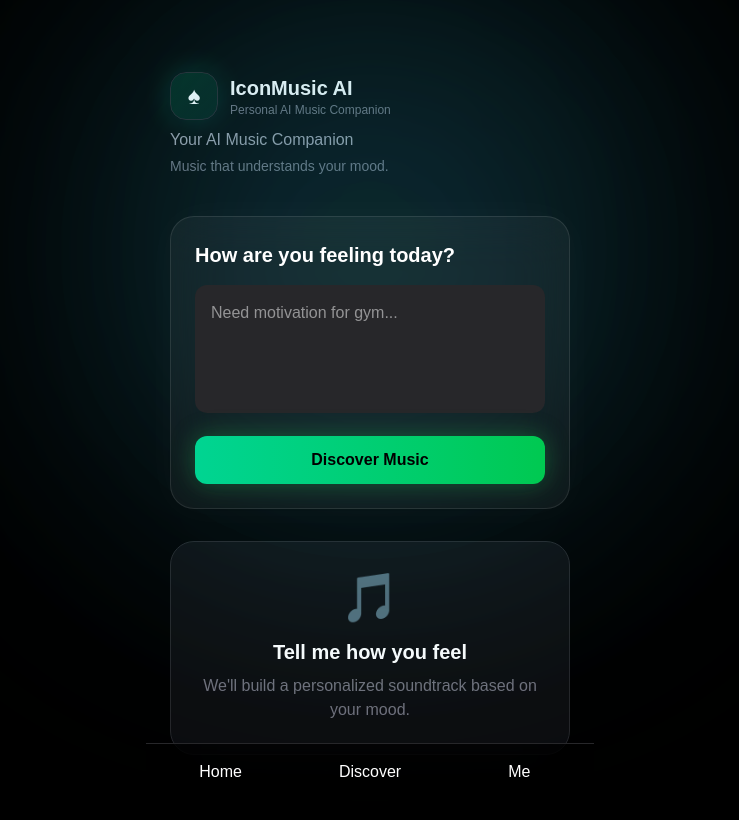
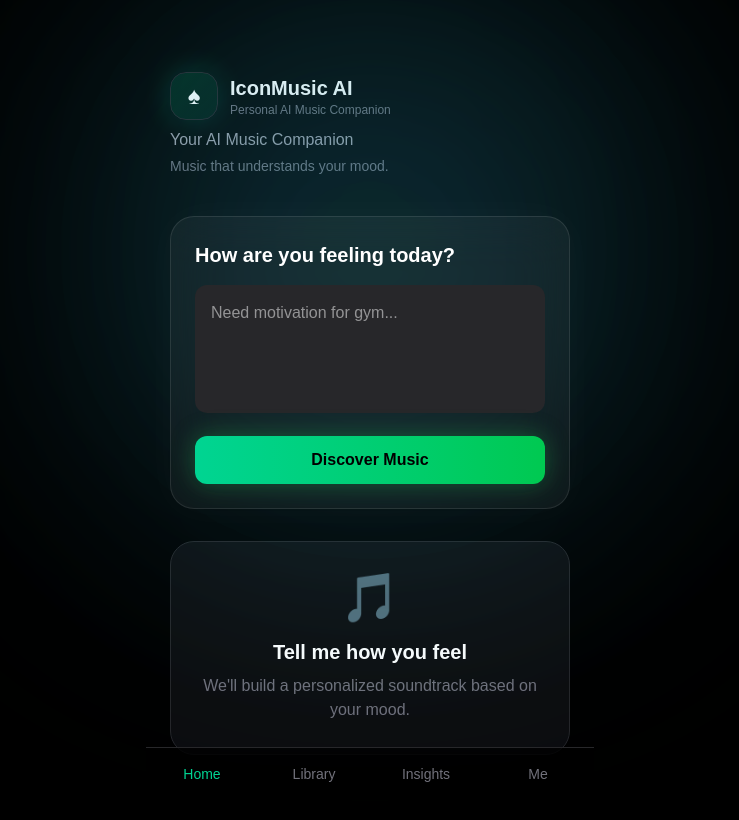
Before and after one commit to shubhbeniwal/iconmusic-ai, a Next.js app in the folder frontend/: page / in a window 1280 px wide. Shown: the top 820 px of the page, without its empty margins (270-1009 px from the left). Built offline with nearby package versions, Linux system fonts and the light colour scheme; no server answers.

Commit message:
Updated Bottom Nav

```diff
--- /dev/null
+++ b/frontend/src/app/home/page.tsx
@@ -0,0 +1,13 @@
+export default function Page() {
+
+    return (
+
+      <main className="p-6 text-white">
+
+        Home
+
+      </main>
+
+    )
+
+  }
--- /dev/null
+++ b/frontend/src/app/insights/page.tsx
@@ -0,0 +1,13 @@
+export default function Page() {
+
+    return (
+
+      <main className="p-6 text-white">
+
+        Insights
+
+      </main>
+
+    )
+
+  }
--- /dev/null
+++ b/frontend/src/app/library/page.tsx
@@ -0,0 +1,13 @@
+export default function Page() {
+
+    return (
+
+      <main className="p-6 text-white">
+
+        Library
+
+      </main>
+
+    )
+
+  }
--- /dev/null
+++ b/frontend/src/app/me/page.tsx
@@ -0,0 +1,13 @@
+export default function Page() {
+
+    return (
+
+      <main className="p-6 text-white">
+
+        Me
+
+      </main>
+
+    )
+
+  }
--- a/frontend/src/components/BottomNav.tsx
+++ b/frontend/src/components/BottomNav.tsx
@@ -1,53 +1,127 @@
+"use client"
+
+import Link from "next/link"
+import { usePathname } from "next/navigation"
 import { motion } from "framer-motion"
 
+const navItems = [
+
+  {
+    label: "Home",
+    href: "/"
+  },
+
+  {
+    label: "Library",
+    href: "/library"
+  },
+
+  {
+    label: "Insights",
+    href: "/insights"
+  },
+
+  {
+    label: "Me",
+    href: "/me"
+  }
+
+]
+
 export default function BottomNav() {
+
+  const pathname = usePathname()
+
   return (
-    <div className="fixed bottom-0 left-0 right-0">
 
-      <div className="max-w-md mx-auto bg-black/60 backdrop-blur-xl border-white/10 border-t border-zinc-800">
+    <div className="fixed bottom-0 left-0 right-0 z-50">
 
-        <div className="grid grid-cols-3 text-center py-4">
+      <div
+        className="
+        max-w-md
+        mx-auto
+        bg-black/60
+        backdrop-blur-xl
+        border-white/10
+        border-t
+        border-zinc-800
+        "
+      >
 
-          <motion.button
+        <div
+          className="
+          grid
+          grid-cols-4
+          text-center
+          py-4
+          "
+        >
 
-            whileTap={{
-              scale: 0.9
-            }}
+          {
 
-          >
+            navItems.map(
 
-            Home
+              (item) => {
 
-          </motion.button>
+                const active =
 
-          <motion.button
+                  pathname === item.href
 
-            whileTap={{
-              scale: 0.9
-            }}
+                return (
 
-          >
+                  <Link
 
-            Discover
+                    key={item.href}
 
-          </motion.button>
+                    href={item.href}
 
-          <motion.button
+                  >
 
-            whileTap={{
-              scale: 0.9
-            }}
+                    <motion.div
 
-          >
+                      whileTap={{
+                        scale: 0.9
+                      }}
 
-            Me
+                      className={`
+                        flex
+                        flex-col
+                        items-center
+                        justify-center
+                        text-sm
+                        transition-all
+                        duration-300
 
-          </motion.button>
+                        ${
+                          active
+
+                          ? "text-emerald-400"
+
+                          : "text-zinc-500"
+                        }
+                      `}
+                    >
+
+                      {item.label}
+
+                    </motion.div>
+
+                  </Link>
+
+                )
+
+              }
+
+            )
+
+          }
 
         </div>
 
       </div>
 
     </div>
+
   )
+
 }
```
